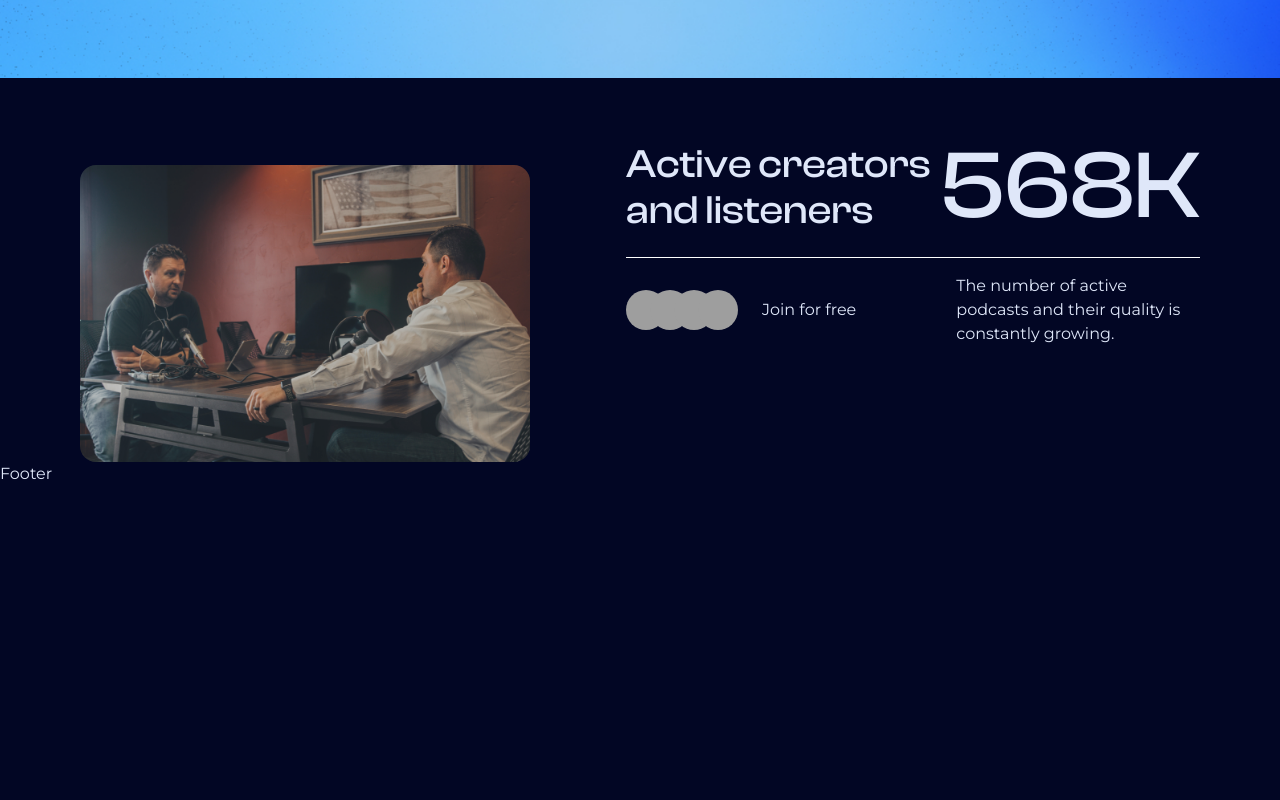
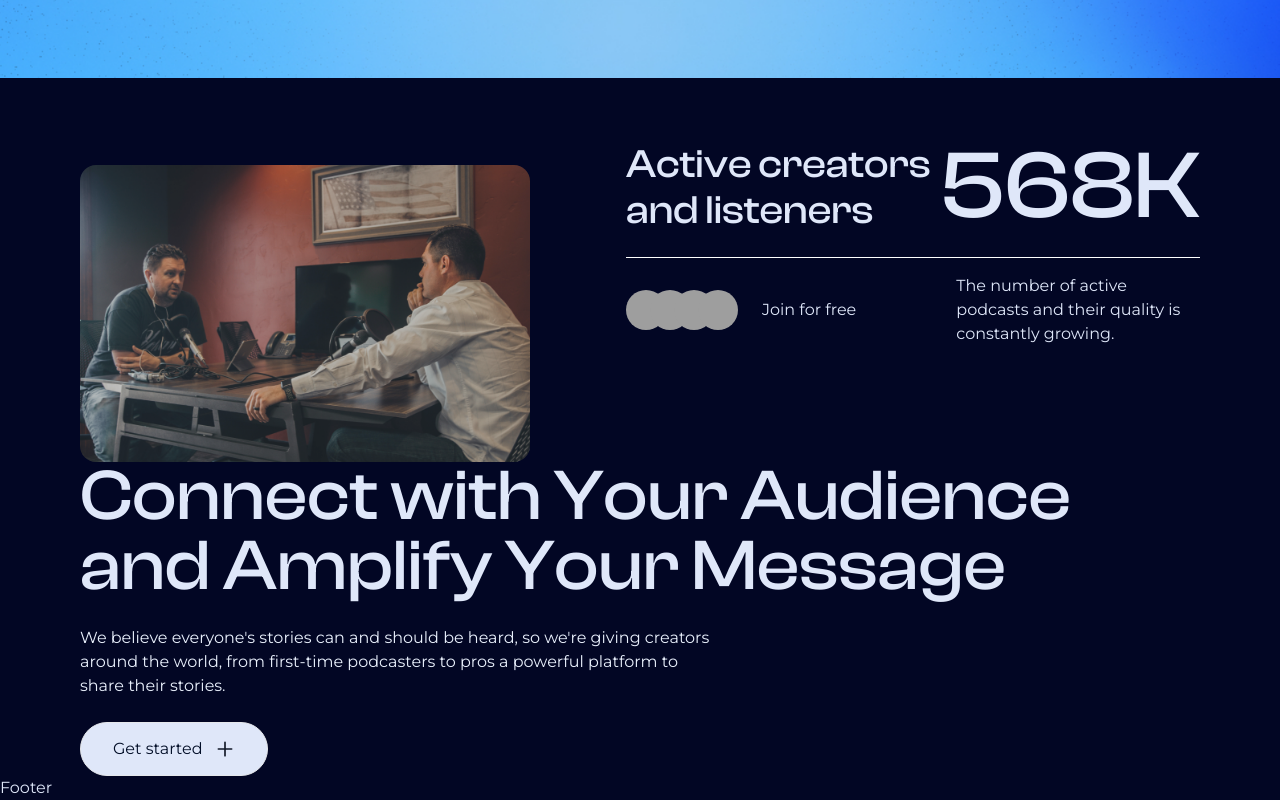
Before and after one commit to TheShagwell/Calone, a Next.js app: page / in a window 1280 px wide. Shown: the part 722-1522 px from the top of the page. Before the commit the page ends 1208 px from the top, so only its background shows below. Built offline with nearby package versions, Linux system fonts and the light colour scheme; grey boxes are pictures that could not be loaded; a web font is replaced by a local one.

Commit message:
Added the 'story' section of the app

```diff
--- a/app/page.tsx
+++ b/app/page.tsx
@@ -1,5 +1,6 @@
 import Header from '@/components/Header'
 import Podcast from '@/components/Podcast'
+import Story from '@/components/Story'
 import Image from 'next/image'
 
 export default function Home() {
@@ -7,6 +8,7 @@ export default function Home() {
     <>
       <Header/>
       <Podcast/>
+      <Story/>
     </>
   )
 }
--- /dev/null
+++ b/components/Story.tsx
@@ -0,0 +1,14 @@
+import React from 'react'
+import Button from './Button'
+
+const Story = () => {
+  return (
+    <div className='max-container padding-container mt-34'>
+        <h2 className='bold-72 font-clashDisplay text-offWhite-30 mb-6'>Connect with Your Audience and Amplify Your Message</h2>
+        <p className='w-[646px] text-offWhite-10 mb-6'>We believe everyone's stories can and should be heard, so we're giving creators around the world, from first-time podcasters to pros a powerful platform to share their stories.</p>
+        <Button type="button" title="Get started" icon="/_plus.svg" variant="btn_white"/>
+    </div>
+  )
+}
+
+export default Story
```
